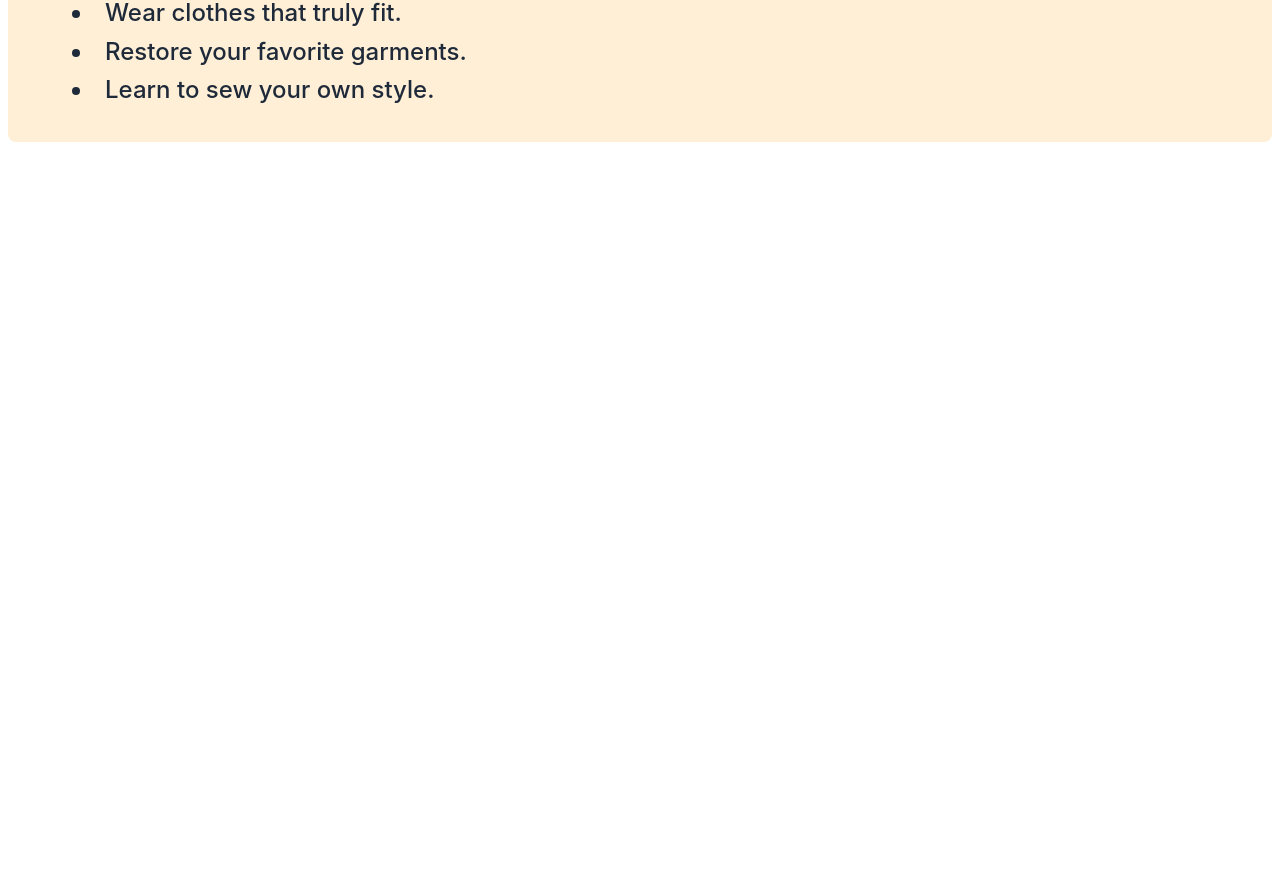
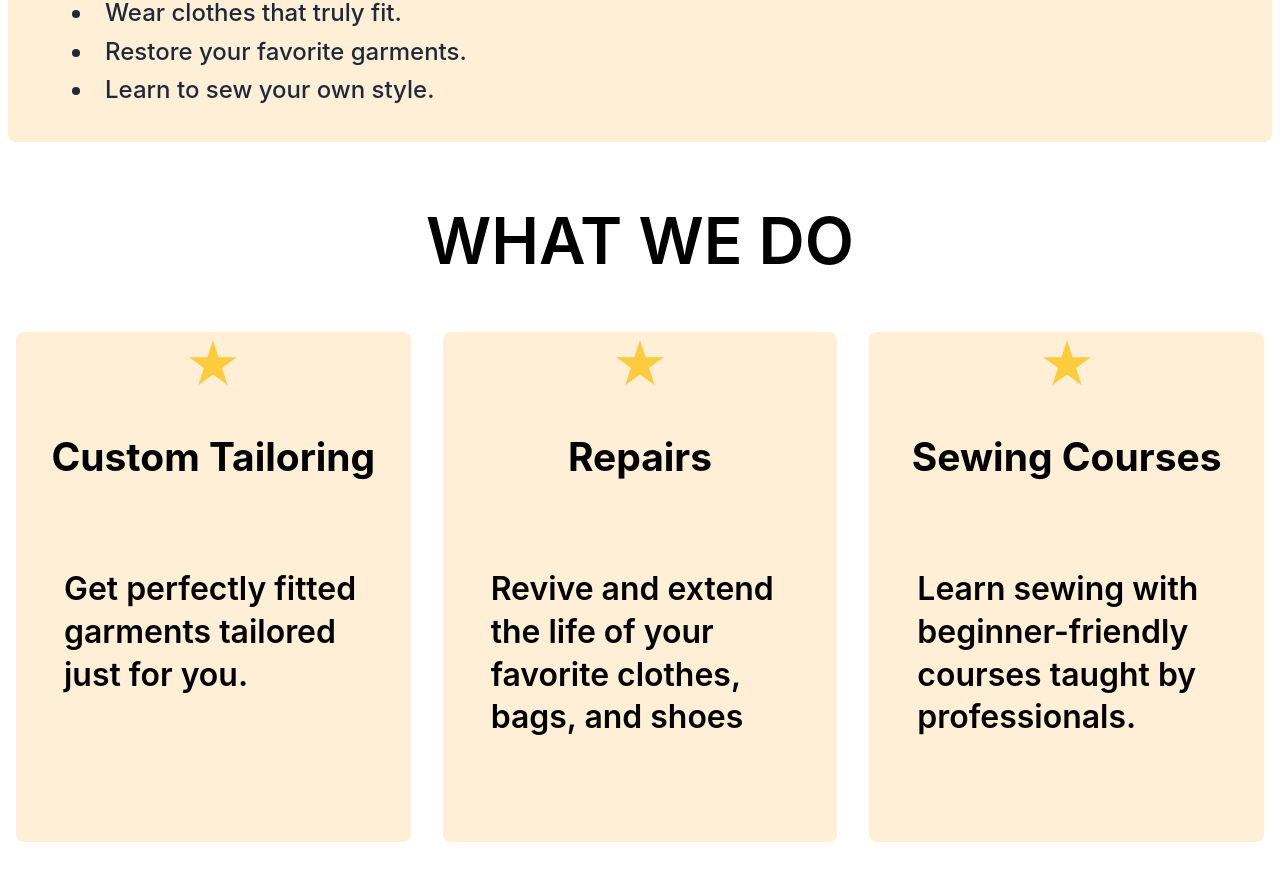
Before and after one commit to EmanHashim199/GraduationProject, a Vue app: page /about in a window 1280 px wide. Shown: the part 706-1586 px from the top of the page. Before the commit the page ends 930 px from the top, so only its background shows below. Built offline with nearby package versions, Linux system fonts and the light colour scheme; the HTML template or start-up script is replaced by a standard one.

Commit message:
create what we do

```diff
--- a/src/assets/base.css
+++ b/src/assets/base.css
@@ -1,53 +1,3 @@
-:root {
-  --vt-c-white: #ffffff;
-  --vt-c-white-soft: #f8f8f8;
-  --vt-c-white-mute: #f2f2f2;
-
-  --vt-c-black: #181818;
-  --vt-c-black-soft: #222222;
-  --vt-c-black-mute: #282828;
-
-  --vt-c-indigo: #000000;
-
-  --vt-c-divider-light-1: rgba(60, 60, 60, 0.29);
-  --vt-c-divider-light-2: rgba(60, 60, 60, 0.12);
-  --vt-c-divider-dark-1: rgba(84, 84, 84, 0.65);
-  --vt-c-divider-dark-2: rgba(84, 84, 84, 0.48);
-
-  --vt-c-text-light-1: var(--vt-c-indigo);
-  --vt-c-text-light-2: rgba(60, 60, 60, 0.66);
-  --vt-c-text-dark-1: var(--vt-c-white);
-  --vt-c-text-dark-2: rgba(235, 235, 235, 0.64);
-}
-
-/* semantic color variables for this project */
-:root {
-  --color-background: var(--vt-c-white);
-  --color-background-soft: var(--vt-c-white-soft);
-  --color-background-mute: var(--vt-c-white-mute);
-
-  --color-border: var(--vt-c-divider-light-2);
-  --color-border-hover: var(--vt-c-divider-light-1);
-
-  --color-heading: var(--vt-c-text-light-1);
-  --color-text: var(--vt-c-text-light-1);
-
-  --section-gap: 160px;
-}
-
-@media (prefers-color-scheme: dark) {
-  :root {
-    --color-background: var(--vt-c-black);
-    --color-background-soft: var(--vt-c-black-soft);
-    --color-background-mute: var(--vt-c-black-mute);
-
-    --color-border: var(--vt-c-divider-dark-2);
-    --color-border-hover: var(--vt-c-divider-dark-1);
-
-    --color-heading: var(--vt-c-text-dark-1);
-    --color-text: var(--vt-c-text-dark-2);
-  }
-}
 
 *,
 *::before,
--- /dev/null
+++ b/src/components/base/ServiceCard.vue
@@ -0,0 +1,17 @@
+<template>
+    <div class="bg-[#FEEFD6] min-h-[31.875rem] rounded-lg py-2 px-8 text-center">
+        <div class="flex justify-center mb-4">
+            <iconStar/>
+        </div>
+        <h3 class="text-[2.436rem] py-10 font-bold text-black mb-4">{{ title }}</h3>
+        <p class="text-black text-[1.998rem] pt-10 text-2xl text-left font-semibold px-4">{{ description }}</p>
+    </div>
+</template>
+
+<script setup lang="ts">
+import iconStar from "@/components/icons/Star.vue"
+defineProps<{
+    title: string;
+    description: string;
+}>();
+</script>
--- /dev/null
+++ b/src/components/icons/Star.vue
@@ -0,0 +1,15 @@
+<template>
+  <span>
+    <svg width="48" height="46" viewBox="0 0 48 46" fill="none" xmlns="http://www.w3.org/2000/svg">
+      <path
+        d="M24 0L29.6129 17.2746H47.7764L33.0818 27.9508L38.6946 45.2254L24 34.5491L9.30537 45.2254L14.9182 27.9508L0.223587 17.2746H18.3871L24 0Z"
+        fill="#FDCC3E" />
+    </svg>
+  </span>
+</template>
+
+<script lang="ts" setup>
+
+</script>
+
+<style></style>
--- /dev/null
+++ b/src/components/ui/about/WhatWeDo.vue
@@ -0,0 +1,32 @@
+<template>
+  <Container>
+    <div class="text-center mb-12">
+      <h2 class="text-[4rem] font-semibold pb-10 text-black uppercase">WHAT WE DO</h2>
+    </div>
+
+    <div class="grid grid-cols-1 md:grid-cols-3 gap-8">
+      <ServiceCard v-for="service in services" :key="service.title" :title="service.title"
+        :description="service.description" />
+    </div>
+  </Container>
+</template>
+
+<script setup lang="ts">
+import Container from '@/components/base/Container.vue'
+import ServiceCard from '@/components/base/ServiceCard.vue'
+
+const services = [
+  {
+    title: "Custom Tailoring",
+    description: "Get perfectly fitted garments tailored just for you."
+  },
+  {
+    title: "Repairs",
+    description: "Revive and extend the life of your favorite clothes, bags, and shoes"
+  },
+  {
+    title: "Sewing Courses",
+    description: "Learn sewing with beginner-friendly courses taught by professionals."
+  }
+]
+</script>
--- a/src/views/AboutView.vue
+++ b/src/views/AboutView.vue
@@ -1,10 +1,14 @@
 <template>
   <div class="about !w-full ">
     <Hero />
+    <WhatWeDo />
+
   </div>
 </template>
 <script setup lang="ts">
 import Hero from '@/components/ui/about/Hero.vue';
+import WhatWeDo from '@/components/ui/about/WhatWeDo.vue'
+
 </script>
 <style>
   .about {
```
